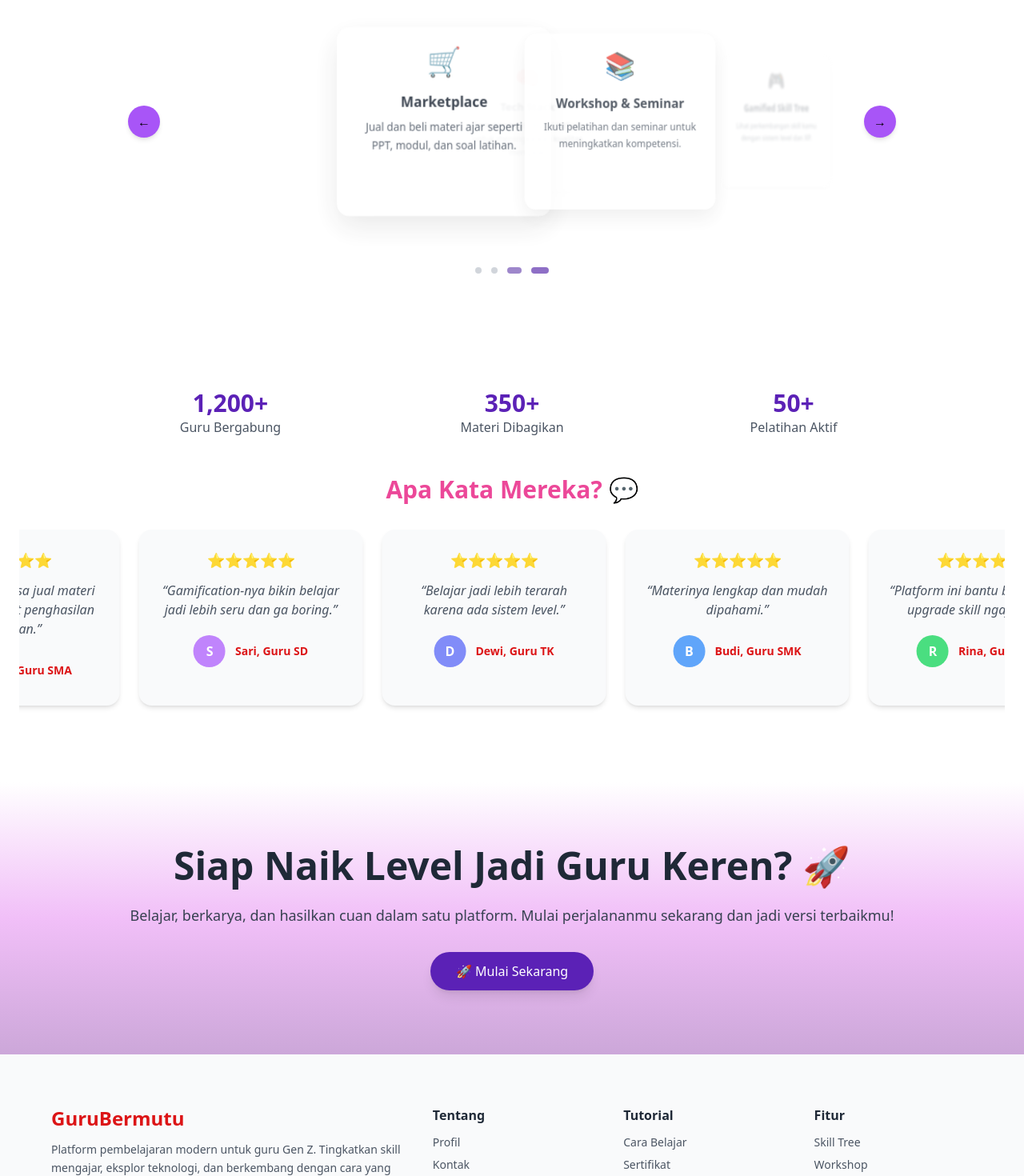
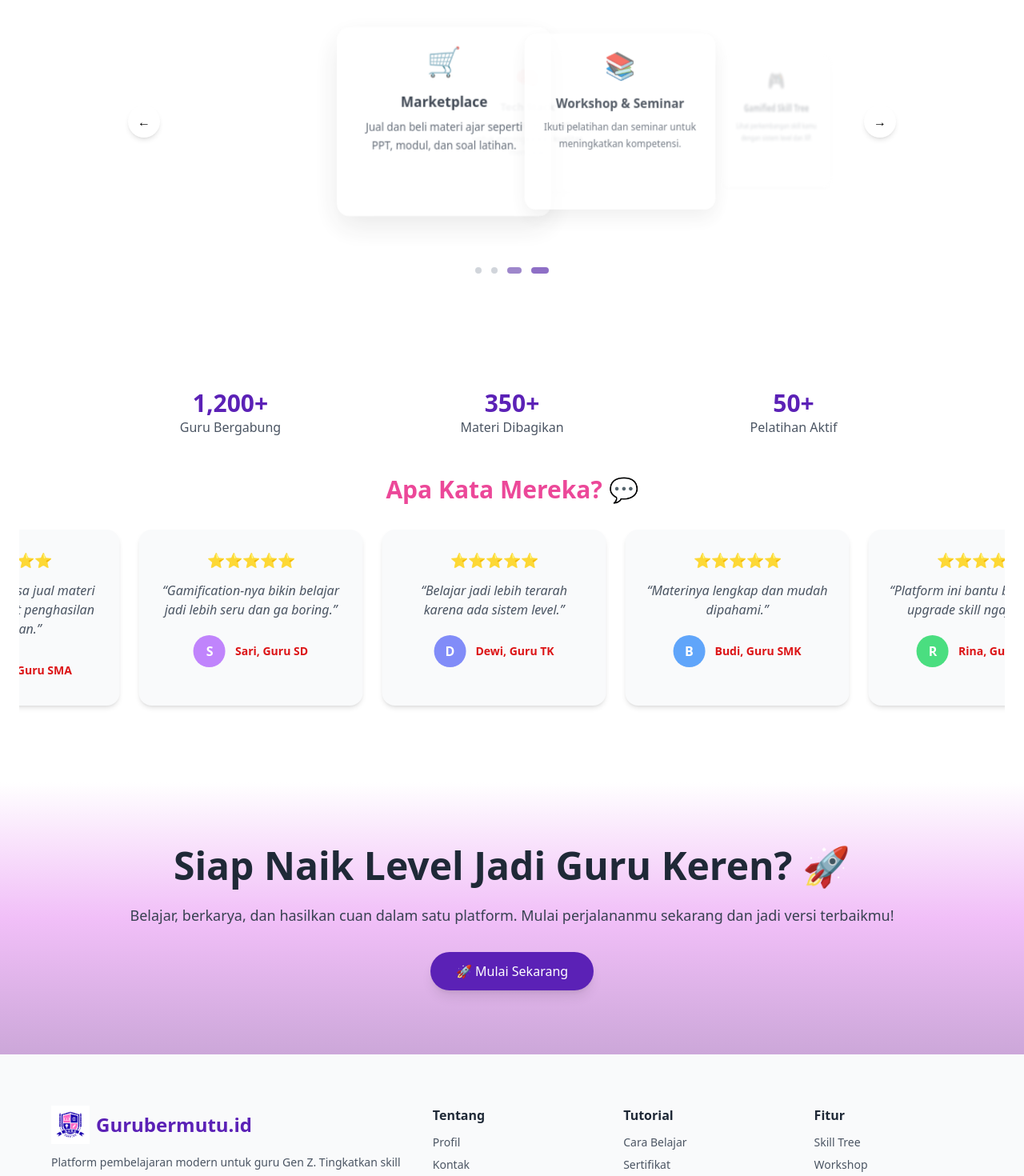
Before and after one commit to tiensfaziah/GURUBERMUTU, a React (Create React App) app: page / in a window 1280 px wide. Shown: the part 1420-2890 px from the top of the page at 80% size. Built offline with nearby package versions, Linux system fonts and the light colour scheme.

Commit message:
bismillah lagi

```diff
--- a/src/components/Features.jsx
+++ b/src/components/Features.jsx
@@ -70,7 +70,7 @@ const Features = () => {
         {/* ARROW LEFT */}
         <button
           onClick={prev}
-          className="absolute left-0 top-1/2 -translate-y-1/2 z-20 bg-purple-500 shadow-md w-10 h-10 rounded-full flex items-center justify-center hover:scale-110 transition"
+          className="absolute left-0 top-1/2 -translate-y-1/2 z-20 bg-white shadow-md w-10 h-10 rounded-full flex items-center justify-center hover:scale-110 transition"
         >
           ←
         </button>
@@ -78,7 +78,7 @@ const Features = () => {
         {/* ARROW RIGHT */}
         <button
           onClick={next}
-          className="absolute right-0 top-1/2 -translate-y-1/2 z-20 bg-purple-500 shadow-md w-10 h-10 rounded-full flex items-center justify-center hover:scale-110 transition"
+          className="absolute right-0 top-1/2 -translate-y-1/2 z-20 bg-white shadow-md w-10 h-10 rounded-full flex items-center justify-center hover:scale-110 transition"
         >
           →
         </button>
--- a/src/components/Footer.jsx
+++ b/src/components/Footer.jsx
@@ -1,4 +1,5 @@
 import React from "react";
+import logo from "../assets/Logo.png"; // 🔥 tambah logo
 
 function Footer() {
   return (
@@ -8,9 +9,15 @@ function Footer() {
 
         {/* LOGO & DESC */}
         <div className="md:col-span-2">
-          <h2 className="text-2xl font-bold text-[#DC1416] mb-3">
-            GuruBermutu
-          </h2>
+
+          {/* 🔥 LOGO + TEXT */}
+          <div className="flex items-center gap-2 mb-3">
+            <img src={logo} alt="logo gurubermutu" className="w-10 h-10 md:w-12 md:h-12" />
+
+            <h2 className="text-2xl font-bold text-[#5B21B6]">
+              Gurubermutu.id
+            </h2>
+          </div>
 
           <p className="text-gray-600 text-sm leading-relaxed mb-4">
             Platform pembelajaran modern untuk guru Gen Z.
--- a/src/components/ProblemSection.jsx
+++ b/src/components/ProblemSection.jsx
@@ -25,7 +25,7 @@ function ProblemSection() {
 
             <ScrollAnimation delay={0}>
               <div className="flex items-center gap-4 bg-white rounded-xl px-5 py-3 shadow-md">
-                <span className="text-[#DC1416] text-lg">✖</span>
+                <span className="text-[#5B21B6] text-lg">✖</span>
                 <p className="text-gray-700 text-sm md:text-base">
                   Ngerasa stuck saat ngajar?
                 </p>
@@ -34,7 +34,7 @@ function ProblemSection() {
 
             <ScrollAnimation delay={0.2}>
               <div className="flex items-center gap-4 bg-white rounded-xl px-5 py-3 shadow-md">
-                <span className="text-[#DC1416] text-lg">✖</span>
+                <span className="text-[#5B21B6] text-lg">✖</span>
                 <p className="text-gray-700 text-sm md:text-base">
                   Materi itu-itu aja, tuntutan makin banyak?
                 </p>
@@ -43,7 +43,7 @@ function ProblemSection() {
 
             <ScrollAnimation delay={0.4}>
               <div className="flex items-center gap-4 bg-white rounded-xl px-5 py-3 shadow-md">
-                <span className="text-[#DC1416] text-lg">✖</span>
+                <span className="text-[#5B21B6] text-lg">✖</span>
                 <p className="text-gray-700 text-sm md:text-base">
                   Udah belajar tapi belum ada hasil nyata?
                 </p>
```
